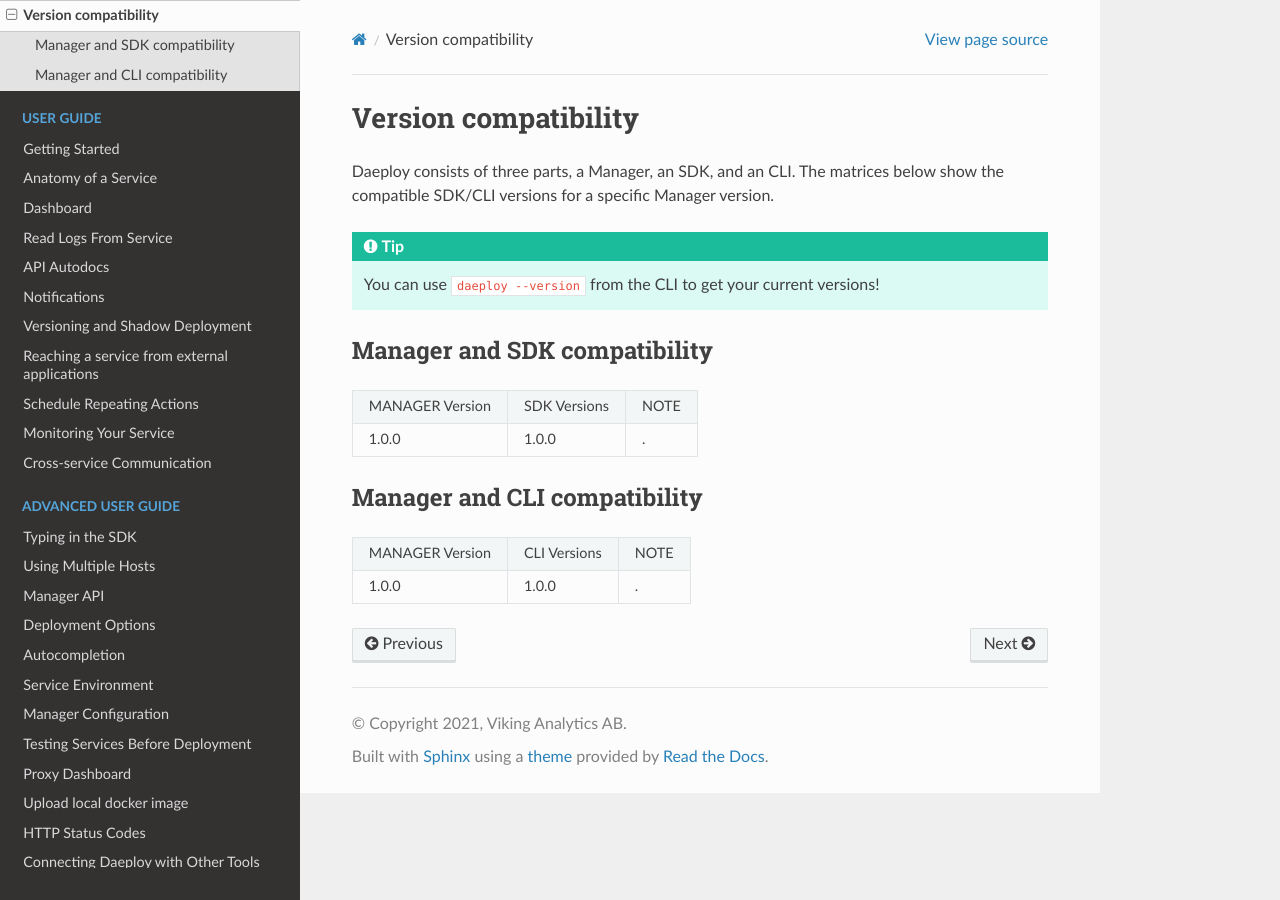
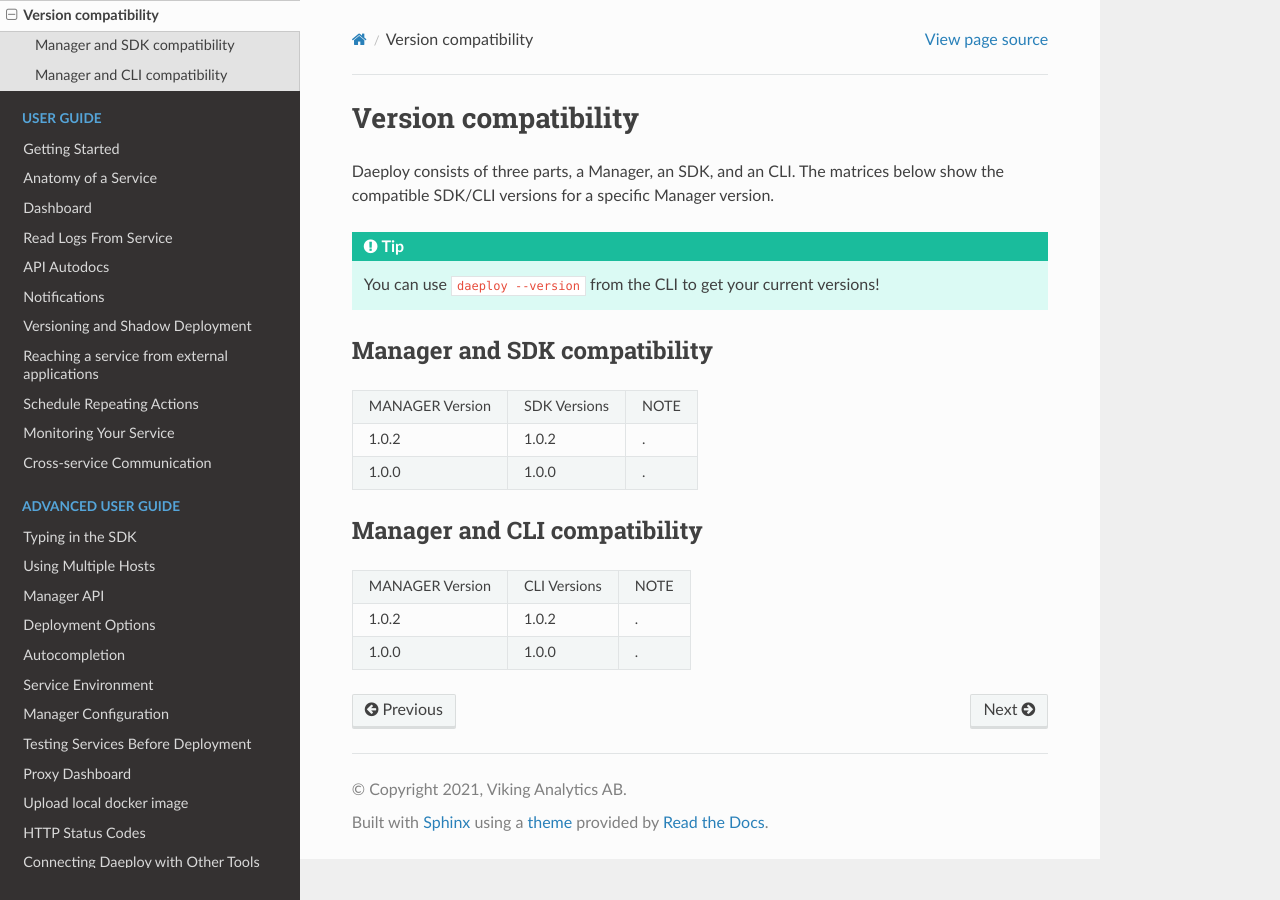
Before and after one commit to vikinganalytics/daeploy, a Sphinx documentation site: the page built from docs/source/content/overview/compatibility.rst, in a window 1280 px wide. Built offline with Sphinx 7.4.7 and the Read the Docs theme 2.0.0, drawn with Linux system fonts in a browser that asks for light colours; the version number could not be read and is left out.

Commit message:
Update compatibility.rst
Update to compatibility matrix

```diff
--- a/docs/source/content/overview/compatibility.rst
+++ b/docs/source/content/overview/compatibility.rst
@@ -13,8 +13,11 @@
 +-----------------+--------------+------+
 | MANAGER Version | SDK Versions | NOTE |
 +-----------------+--------------+------+
+| 1.0.2           | 1.0.2        | .    |
++-----------------+--------------+------+
 | 1.0.0           | 1.0.0        | .    |
 +-----------------+--------------+------+
+
 
 Manager and CLI compatibility
 ^^^^^^^^^^^^^^^^^^^^^^^^^^^^^
@@ -22,5 +25,7 @@
 +-----------------+--------------+------+
 | MANAGER Version | CLI Versions | NOTE |
 +-----------------+--------------+------+
+| 1.0.2           | 1.0.2        | .    |
++-----------------+--------------+------+
 | 1.0.0           | 1.0.0        | .    |
 +-----------------+--------------+------+
```
